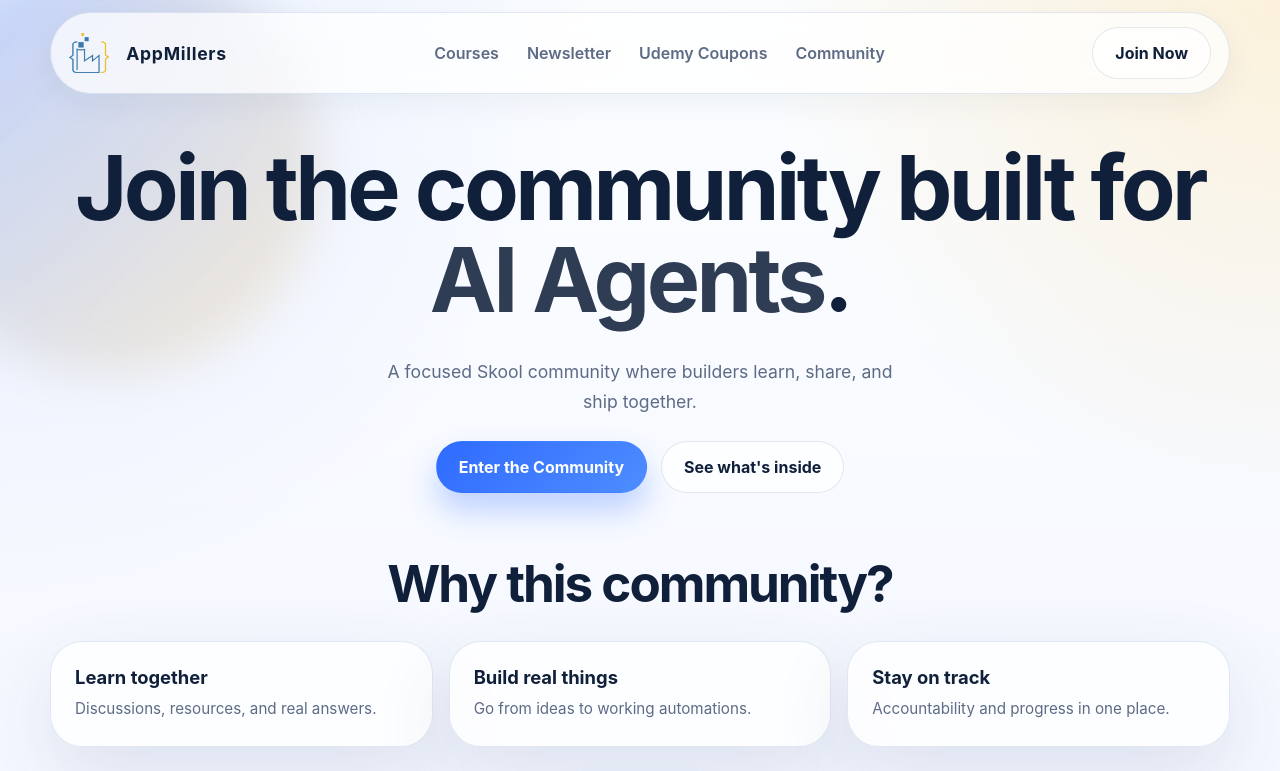
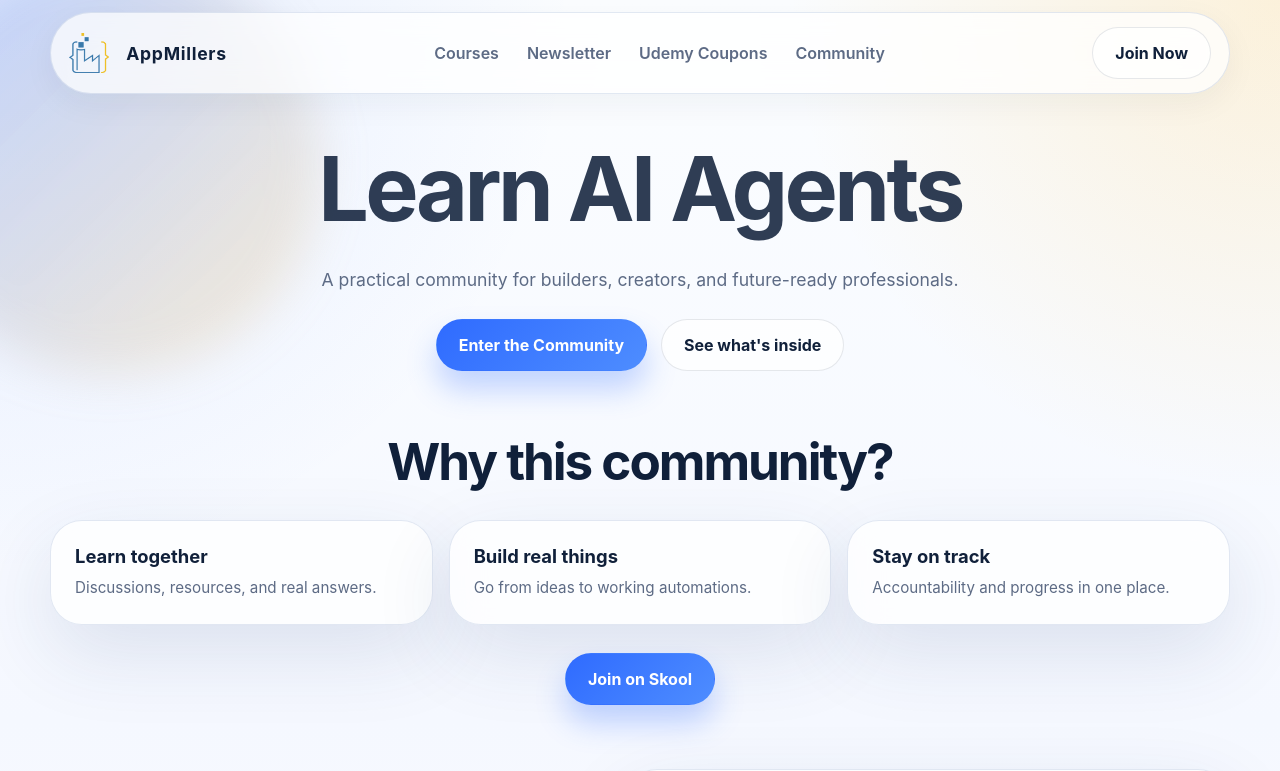
Before and after one commit to aliyevelton/appmillers.com, a Next.js app: page / in a window 1280 px wide. Shown: the top 771 px of the page. Built offline with nearby package versions, Linux system fonts and the light colour scheme.

Commit message:
Update hero text and rotating headlines

```diff
--- a/app/globals.css
+++ b/app/globals.css
@@ -192,7 +192,7 @@ img {
 }
 
 .hero-sub .hero-text {
-  max-width: 46ch;
+  max-width: 68ch;
   margin: 0 auto;
 }
 
--- a/app/page.tsx
+++ b/app/page.tsx
@@ -69,7 +69,7 @@ export default function Home() {
         <div className="hero-sub">
           <BlurRise>
             <p className="hero-text">
-              A focused Skool community where builders learn, share, and ship together.
+              A practical community for builders, creators, and future-ready professionals.
             </p>
           </BlurRise>
 
--- a/components/RotatingHeadline.tsx
+++ b/components/RotatingHeadline.tsx
@@ -2,7 +2,11 @@
 
 import { useState, useEffect } from "react";
 
-const ROTATING_WORDS = ["AI Agents", "Automation", "Vibe Coding"];
+const ROTATING_HEADLINES = [
+  "Learn AI Agents",
+  "Master Automation",
+  "Start Vibe Coding",
+];
 const ROTATE_INTERVAL_MS = 1800;
 
 export default function RotatingHeadline() {
@@ -10,18 +14,16 @@ export default function RotatingHeadline() {
 
   useEffect(() => {
     const id = setInterval(() => {
-      setIndex((i) => (i + 1) % ROTATING_WORDS.length);
+      setIndex((i) => (i + 1) % ROTATING_HEADLINES.length);
     }, ROTATE_INTERVAL_MS);
     return () => clearInterval(id);
   }, []);
 
   return (
     <h1>
-      Join the community built for{" "}
       <span className="rotating-word" key={index}>
-        {ROTATING_WORDS[index]}
+        {ROTATING_HEADLINES[index]}
       </span>
-      .
     </h1>
   );
 }
```
